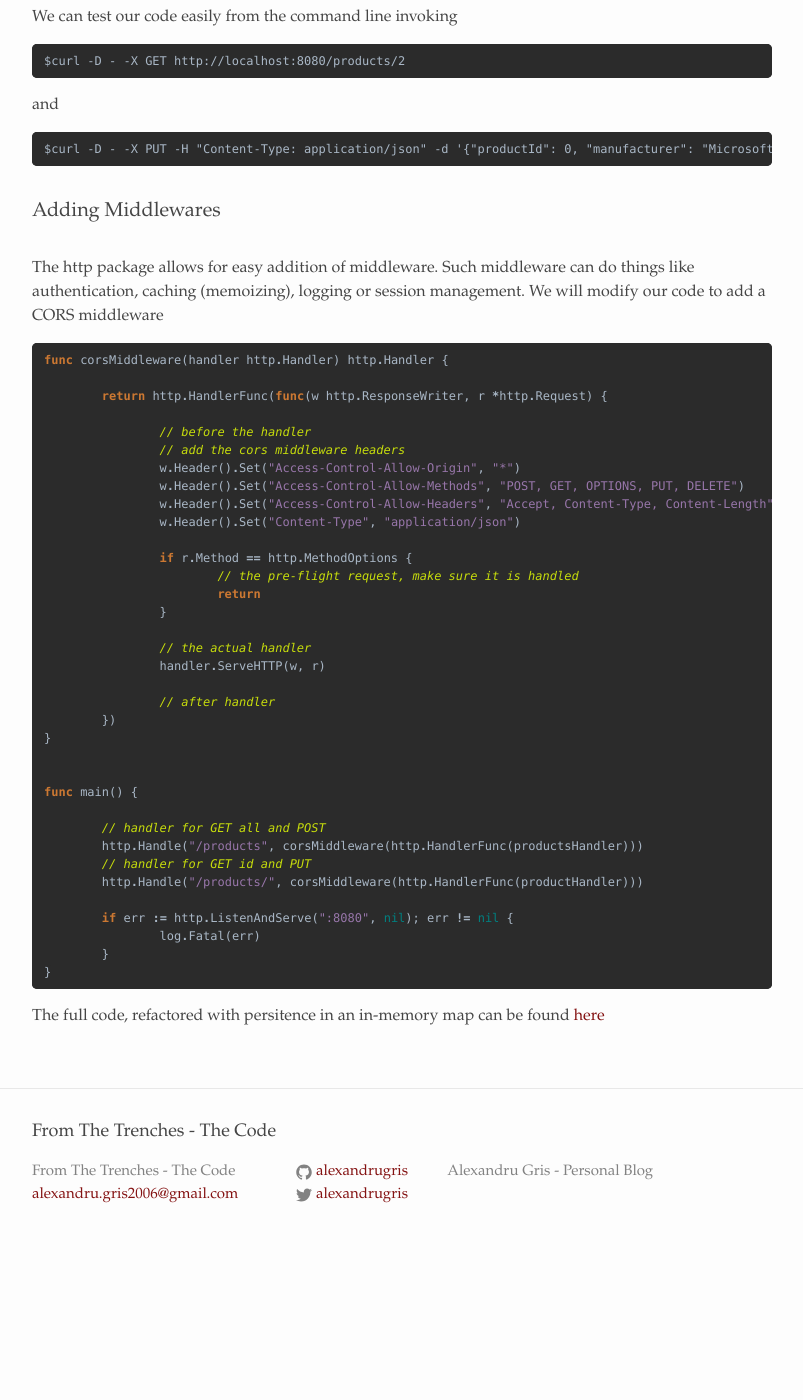
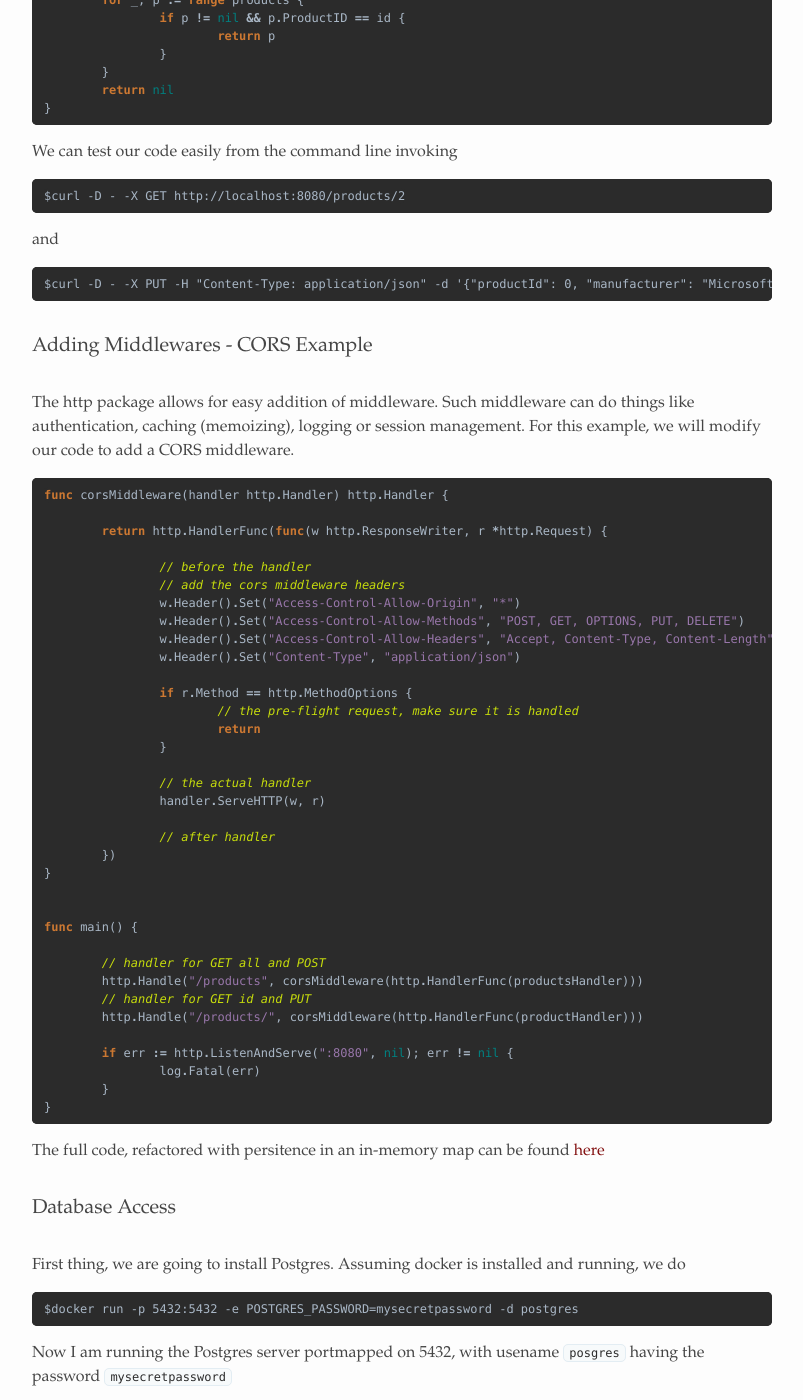
Before and after one commit to alexandrugris/my-jekyll-tech-blog, a Jekyll site: the page built from MyBlog/_posts/2021-01-12-golang-first-web-services.markdown, in a window 1280 px wide and 1400 px high, scrolled down 6291 px. Shown: the whole window, without its empty margins (238-1041 px from the left). Built offline with Jekyll 4.4.1, drawn with Linux system fonts in a browser that asks for light colours; before the commit the page ends 7557 px from its top, so only the background shows below that; some of the changed text lies outside the part shown.

Commit message:
started working on database access

````diff
--- a/MyBlog/_posts/2021-01-12-golang-first-web-services.markdown
+++ b/MyBlog/_posts/2021-01-12-golang-first-web-services.markdown
@@ -5,10 +5,12 @@ date:   2021-01-12 09:15:16 +0200
 categories: programming
 ---
 
-These are my first steps in Go. This time, learning how to build web services in golang.
+These are my first steps in Go. This time learning how to build web services in golang. I will touch handling requests, json serialization, middleware, logging, database access, concurrency, websockets and templates.
 
 
 ### Listening to Incoming Requests
+
+For building HTTP services, golang comes with all batteries included. There's no need to install any additional package, everything is already available in the standard library. The APIs are straight forward and the code is short and fast.
 
 ```golang
 package main
@@ -325,9 +327,9 @@ and
 $curl -D - -X PUT -H "Content-Type: application/json" -d '{"productId": 0, "manufacturer": "Microsoft", "productName": "MS Surface"}' localhost:8080/products/2
 ```
 
-### Adding Middlewares
+### Adding Middlewares - CORS Example
 
-The http package allows for easy addition of middleware. Such middleware can do things like authentication, caching (memoizing), logging or session management. We will modify our code to add a CORS middleware
+The http package allows for easy addition of middleware. Such middleware can do things like authentication, caching (memoizing), logging or session management. For this example, we will modify our code to add a CORS middleware.
 
 ```go
 func corsMiddleware(handler http.Handler) http.Handler {
@@ -368,3 +370,23 @@ func main() {
 ```
 
 The full code, refactored with persitence in an in-memory map can be found [here](https://github.com/alexandrugris/learngolang1/tree/persistence_in_memory_map)
+
+### Database Access
+
+First thing, we are going to install Postgres. Assuming docker is installed and running, we do
+
+```
+$docker run -p 5432:5432 -e POSTGRES_PASSWORD=mysecretpassword -d postgres
+```
+
+Now I am running the Postgres server portmapped on 5432, with usename `posgres` having the password `mysecretpassword`
+
+To connect to the server we do
+
+```
+$psql -p 5432 -h localhost -U postgres
+```
+
+In the screenshot below, I have also created a database called `products` and connected to it using the `\c` command
+
+![Postgres running]({{site.url}}/assets/gows2.png)
````
Also changed, not shown: MyBlog/assets/gows2.png (added).
